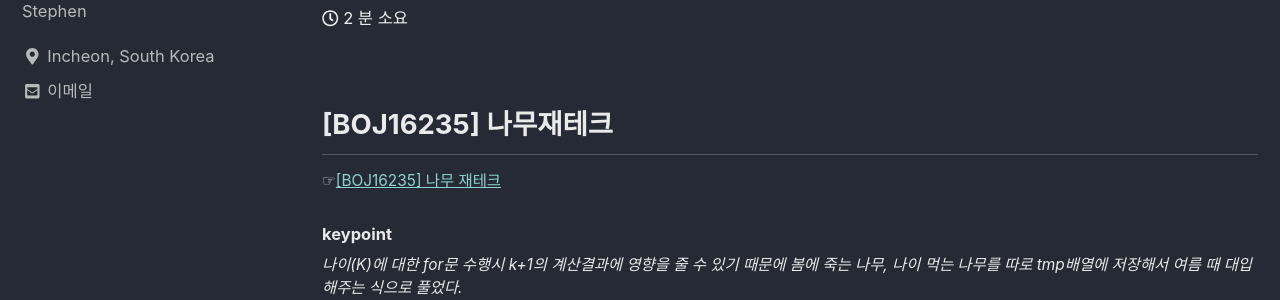
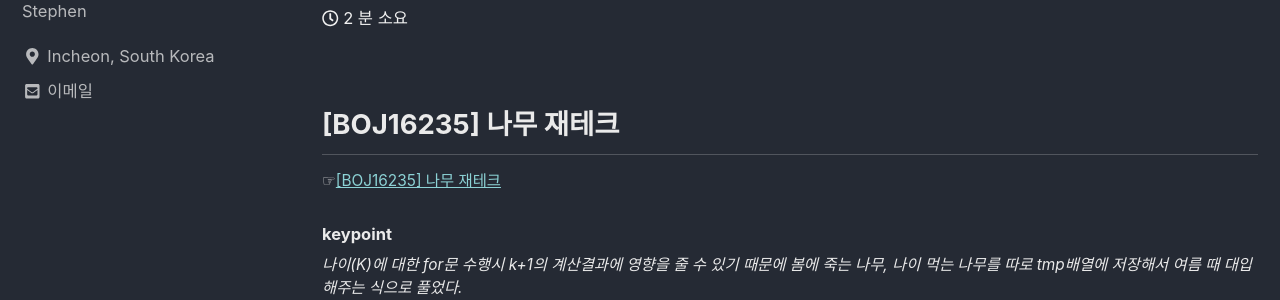
Before and after one commit to eotkd4791/eotkd4791.github.io, a Jekyll site: the page built from _posts/algorithm/2019-04-02-algorithm-BOJ-16235-나무재테크.md, in a window 1280 px wide and 900 px high. Shown: the part 148-448 px from the top of the window. Built offline with Jekyll 4.4.1, drawn with Linux system fonts in a browser that asks for light colours; cached includes are drawn as plain includes; comment, search, counter and statistics services are not loaded.

Commit message:
[BOJ16235] 나무_재테크

```diff
--- a/_posts/algorithm/2019-04-02-algorithm-BOJ-16235-나무재테크.md
+++ b/_posts/algorithm/2019-04-02-algorithm-BOJ-16235-나무재테크.md
@@ -12,10 +12,10 @@ comments:
   - true
 ---
 
-## [BOJ16235] 나무재테크
+## [BOJ16235] 나무 재테크
  ☞[[BOJ16235] 나무 재테크](https://www.acmicpc.net/problem/16235)
 
-##### keypoint
+#### keypoint
 *나이(K)에 대한 for문 수행시 k+1의 계산결과에 영향을 줄 수 있기 때문에 봄에 죽는 나무, 나이 먹는 나무를 따로
 tmp배열에 저장해서 여름 때 대입해주는
 식으로 풀었다.*
```
